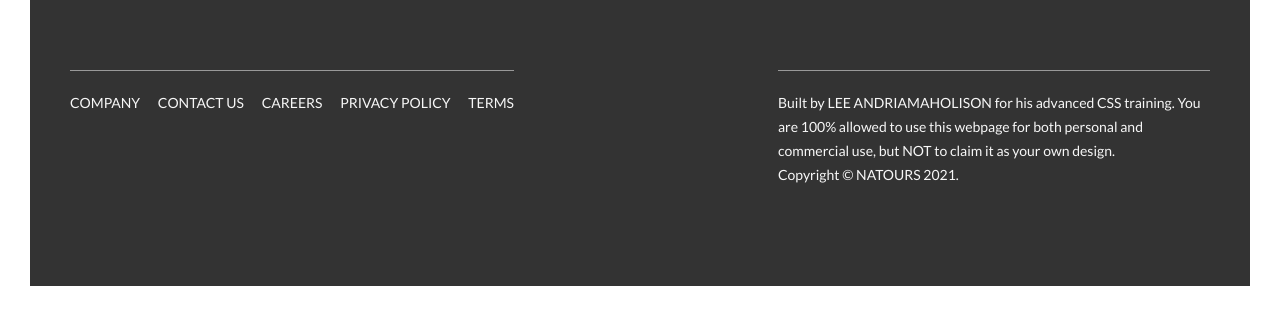
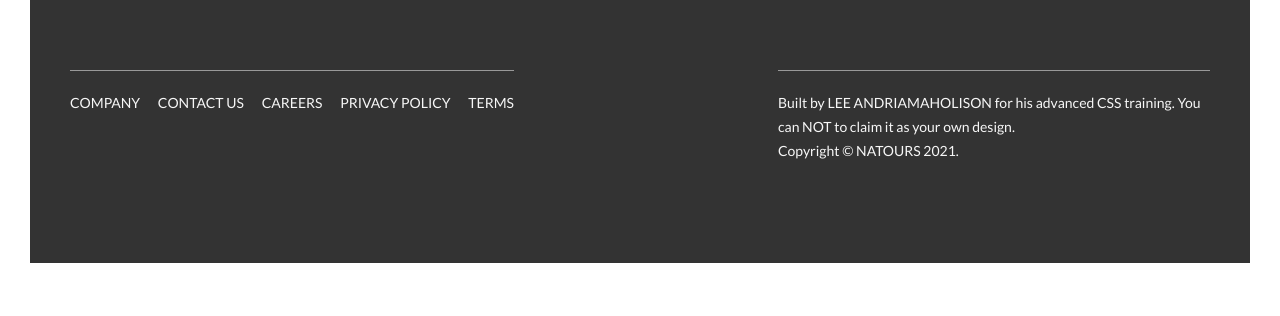
Before and after one commit to leeandri/tour-design, a website: page index.html in a window 1280 px wide. Shown: the part 5815-6131 px from the top of the page. After the commit the page ends 6108 px from the top, so only its background shows below. Drawn offline with Linux system fonts and the light colour scheme.

Commit message:
Update index.html

```diff
--- a/index.html
+++ b/index.html
@@ -481,8 +481,7 @@
             <a href="mailto:rlee.andri@gmail.com" class="footer__link"
               >Lee Andriamaholison</a
             >
-            for his advanced CSS training. You are 100% allowed to use this
-            webpage for both personal and commercial use, but NOT to claim it as
+            for his advanced CSS training. You can NOT to claim it as
             your own design.
             <br />
             Copyright &copy; <a href="#" class="footer__link">Natours</a> 2021.
```
